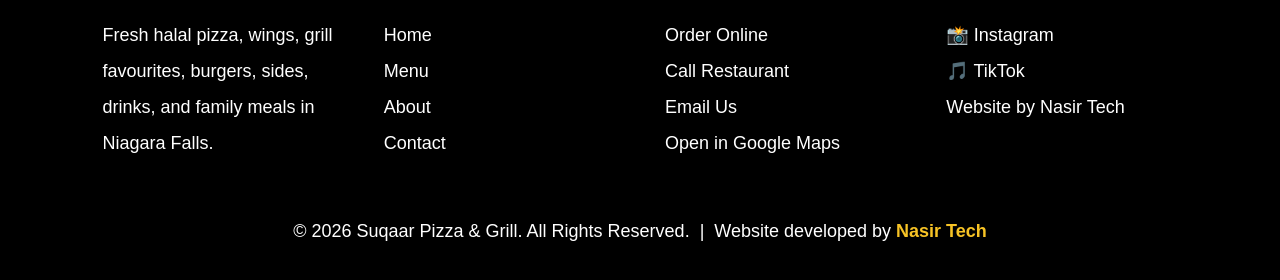
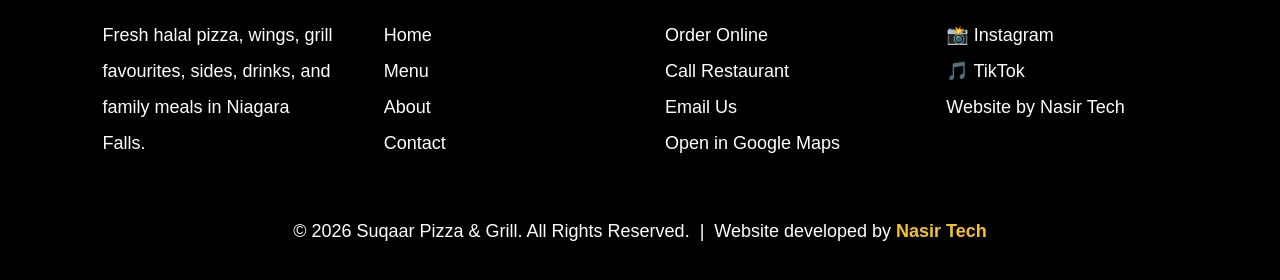
Before and after one commit to Mohamed-Aliiii/suqaar-pizza-grill, a plain HTML site: page index.html in a window 1280 px wide. Shown: the part 8077-8357 px from the top of the page. Drawn offline with Linux system fonts and the light colour scheme.

Commit message:
Update index.html

```diff
--- a/index.html
+++ b/index.html
@@ -716,8 +716,7 @@
 <div>
 <h4>Suqaar Pizza & Grill</h4>
 <p>
-Fresh halal pizza, wings, grill favourites,
-burgers, sides, drinks, and family meals in Niagara Falls.
+Fresh halal pizza, wings, grill favourites, sides, drinks, and family meals in Niagara Falls.
 </p>
 </div>
 
```
